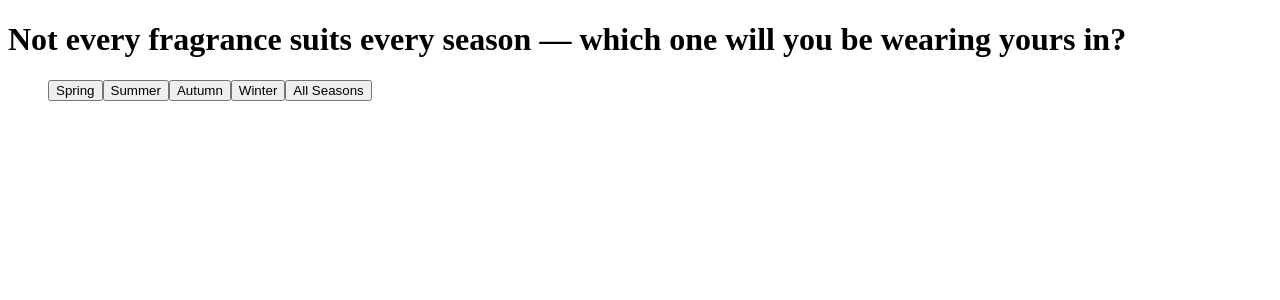
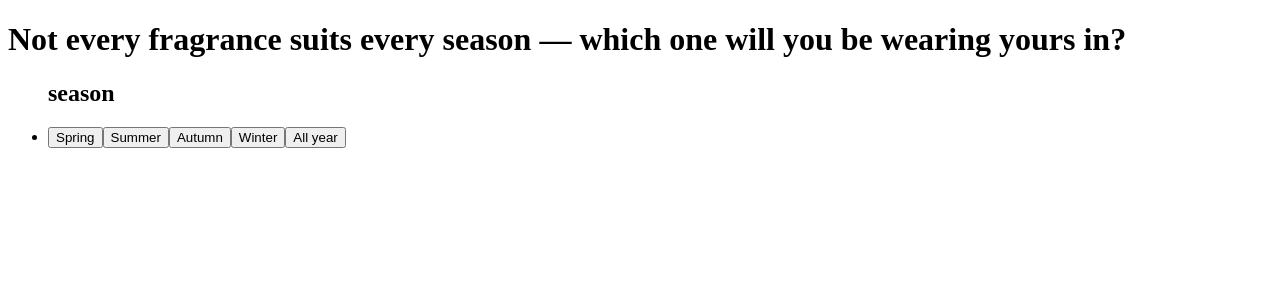
Before and after one commit to CT-1409/dotaznik, a React (Vite) app: page /questionnaire in a window 1280 px wide. Shown: the top 300 px of the page. Built offline with nearby package versions, Linux system fonts and the light colour scheme.

Commit message:
displaying the questions

```diff
--- a/src/Views/Pages/Questionnaire.jsx
+++ b/src/Views/Pages/Questionnaire.jsx
@@ -1,53 +1,43 @@
-import perfumes from "../../data/perfumes.json";
-const STEPS = [
-	{
-		key: "season",
-		question: "Not every fragrance suits every season – which one will you be wearing yours in?",
-		options: ["Spring", "Summer", "Autumn", "Winter", "All Seasons"],
-	},
-	{
-		key: "daytime",
-		question: "When will you wear it?",
-		options: ["Day", "Evening"],
-	},
-	{
-		key: "event",
-		question: "What is the occasion?",
-		options: ["everyday", "beach", "gym", "hangouts", "Formal", "Romantic evening"],
-	},
-	{
-		key: "scent",
-		question: "Which scent would you like the most?",
-		options: ["roses", "oud", "bergamont", "citrus"],
-	},
-];
+import parfumesData from "../../data/parfumes.json";
+import useMultiStepForm from "../../hooks/useMultiStepForm";
 
 function Questionnaire() {
+	const steps = Object.keys(parfumesData.options); //pocet dotazu, jenom klice
+	const option = parfumesData.options;
+	const { step, next, isFirstStep, prev, goTo, currentStepIndex} = useMultiStepForm({ steps });
+
+	const currentKey = steps[currentStepIndex]; // vezme klic z pole steps podle currentStepIndex
+	const currentOptions = option[currentKey]; // vezme hodnoty podle klice z parfumesData.options
+
 	return (
-		<main>
-			<h1>Not every fragrance suits every season — which one will you be wearing yours in?</h1>
-			<ul>
-				<button name="Spring" value="Spring" onClick={() => handleOptionClick("Spring")}>
-					Spring
-				</button>
-
-				<button name="Summer" value="Summer" onClick={() => handleOptionClick("Summer")}>
-					Summer
-				</button>
-
-				<button name="Autumn" value="Autumn" onClick={() => handleOptionClick("Autumn")}>
-					Autumn
-				</button>
-
-				<button name="Winter" value="Winter" onClick={() => handleOptionClick("Winter")}>
-					Winter
-				</button>
-
-				<button name="All Seasons" value="All Seasons" onClick={() => handleOptionClick("All Seasons")}>
-					All Seasons
-				</button>
-			</ul>
-		</main>
+		<div className="questionnaire">
+			<form>
+				<div>
+					<h1>Not every fragrance suits every season — which one will you be wearing yours in?</h1>
+					<ul>
+						<h2>{currentKey}</h2>
+						<li>
+							{!isFirstStep &&
+								(
+								<button type="button" onClick={prev}>
+									Back
+								</button>
+								)
+							}
+							{currentOptions.map((currentOptionsValues) => (
+								<button
+									key={currentOptionsValues}
+									type="button"
+									onClick={next}
+								>
+									{currentOptionsValues}
+								</button>
+							))}
+						</li>
+					</ul>
+				</div>
+			</form>
+		</div>
 	);
 } // closes Questionnaire
 
```
